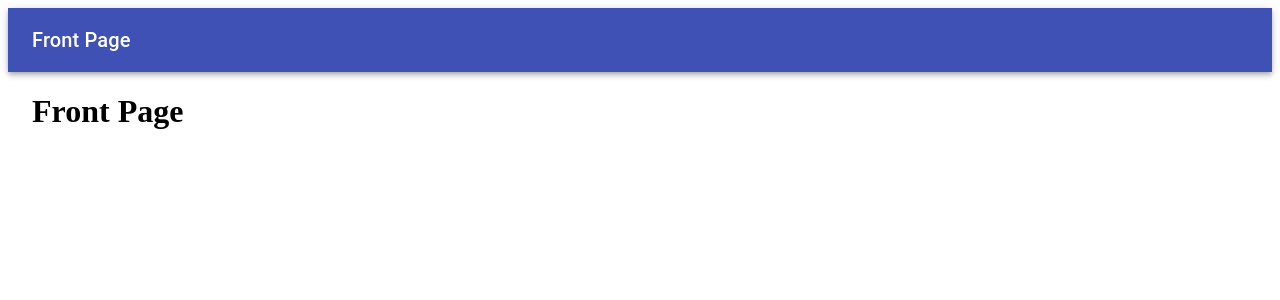
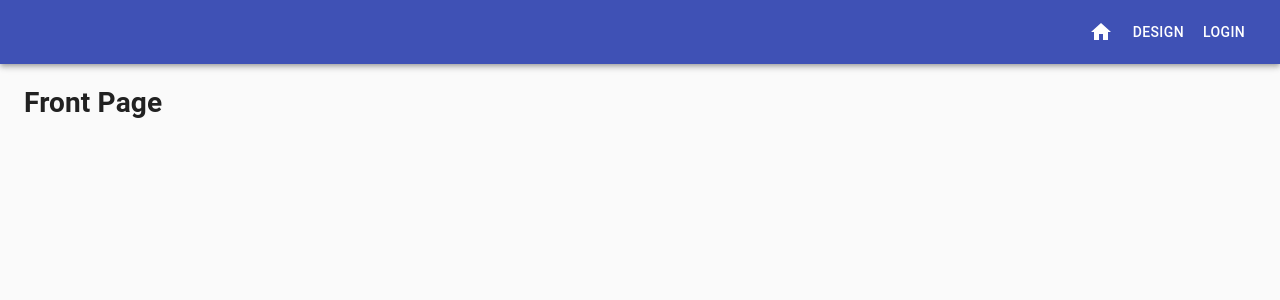
Before and after one commit to pathfinder-toolkit/pathfinder-toolkit, a React (Create React App) app: page / in a window 1280 px wide. Shown: the top 300 px of the page. Built offline with nearby package versions, Linux system fonts and the light colour scheme.

Commit message:
Functional navigation appbar

```diff
--- a/src/App.js
+++ b/src/App.js
@@ -3,16 +3,19 @@
 import history from "./utils/history";
 import FrontPage from './sites/FrontPage/FrontPage';
 import LoginPage from './sites/LoginPage/LoginPage';
+import { CssBaseline } from "@material-ui/core";
 
 function App() {
 
   return (
+    <CssBaseline>
       <Router history={history}>
         <Switch>
           <Route path="/" exact component={FrontPage}></Route>
           <Route path="/login" exact component={LoginPage}></Route>
         </Switch>
       </Router>
+    </CssBaseline>
   );
 }
 
--- a/src/components/Navigation/NavigationBar.js
+++ b/src/components/Navigation/NavigationBar.js
@@ -2,11 +2,14 @@
 import AppBar from '@material-ui/core/AppBar';
 import Toolbar from '@material-ui/core/Toolbar';
 import Typography from '@material-ui/core/Typography';
+import Button from '@material-ui/core/Button';
 import IconButton from '@material-ui/core/IconButton';
 import Menu from '@material-ui/core/Menu';
 import MenuItem from '@material-ui/core/MenuItem';
 import AccountCircle from '@material-ui/icons/AccountCircle';
+import Home from '@material-ui/icons/Home';
 import { makeStyles } from '@material-ui/core/styles';
+import Link from '@material-ui/core/Link';
 
 import { useBackend } from "../../utils/FakeBackend";
 
@@ -20,8 +23,7 @@
   }));
 
 const NavigationBar = () => {
-    const { getUser } = useBackend();
-    const [user] = useState(getUser);
+    const { user, fakeLogout } = useBackend();
 
     const classes = useStyles();
 
@@ -30,17 +32,20 @@
     const handleProfileMenuClose = (event) => {
         console.log(anchorEl);
         setAnchorEl(null);
-      };
+    };
 
     const handleProfileMenuOpen = (event) => {
         setAnchorEl(event.currentTarget);
-      };
+    };
 
     return <AppBar position="static">
         <Toolbar>
             <Typography variant="h6" className={classes.title}>
-                Front Page
             </Typography>
+            <IconButton href="/" color="inherit">
+                <Home />
+            </IconButton>
+            <Button color="inherit">Design</Button>
             {user && (
                 <div>
                     <IconButton
@@ -61,10 +66,12 @@
                     >
                         <MenuItem onClick={handleProfileMenuClose}>Profile</MenuItem>
                         <MenuItem onClick={handleProfileMenuClose}>Designed buildings</MenuItem>
-                        <MenuItem onClick={handleProfileMenuClose}>Logout</MenuItem>
+                        <MenuItem onClick={fakeLogout}>Logout</MenuItem>
                     </Menu>
                 </div>
-
+            )}
+            {!user && (
+                <Button href="/login" color="inherit">Login</Button>
 
             )}
         </Toolbar>
--- a/src/sites/LoginPage/LoginPage.js
+++ b/src/sites/LoginPage/LoginPage.js
@@ -7,6 +7,7 @@
 import Button from "@material-ui/core/Button";
 import TextField from "@material-ui/core/TextField";
 import Typography from "@material-ui/core/Typography";
+import history from "../../utils/history";
 
 const LoginPage = () => {
   const { user, isLoggedIn, fakeLogin } = useBackend();
@@ -18,6 +19,7 @@
 
   const _handleSubmit = () => {
     fakeLogin(usernameInput);
+    history.push("/");
   };
 
   return (
```
Lines whose indentation alone changed are shown as unchanged.
